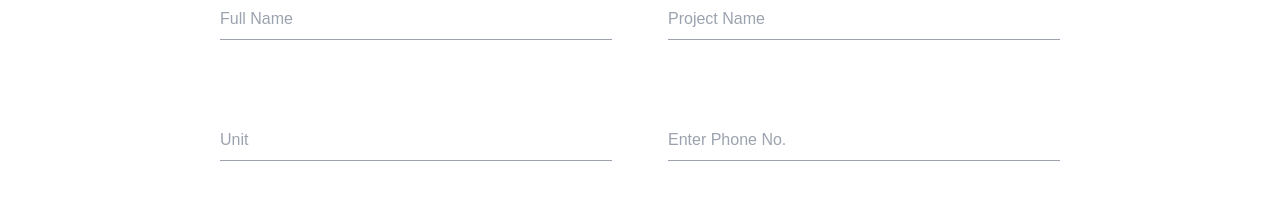
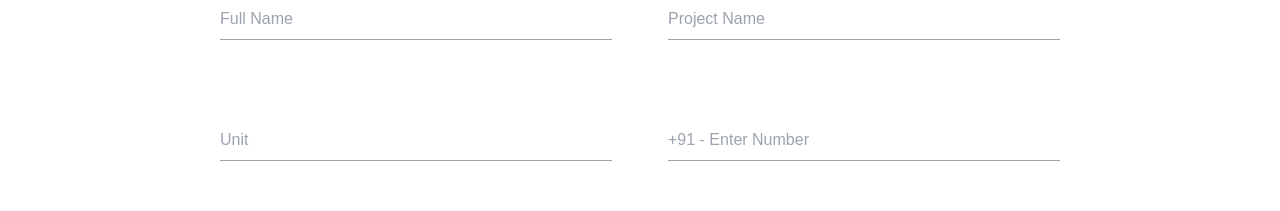
Before and after one commit to kazisolah114/golden-willows, a Next.js app: page / in a window 1280 px wide. Shown: the part 3560-3771 px from the top of the page. Built offline with nearby package versions, Linux system fonts and the light colour scheme; a web font is replaced by a local one.

Commit message:
made number related modificoations

```diff
--- a/src/components/Floating/Floating.jsx
+++ b/src/components/Floating/Floating.jsx
@@ -89,7 +89,7 @@ const Floating = () => {
                         />
                         <input
                             type="text"
-                            placeholder="Enter Phone No."
+                            placeholder="+91 - Enter Number"
                             name="phone"
                             className="border-b border-gray-300 text-gray-800 outline-none py-2 w-full mb-10"
                             value={formData.phone}
--- a/src/pages/HomePage/AccessDetails/AccessDetails.jsx
+++ b/src/pages/HomePage/AccessDetails/AccessDetails.jsx
@@ -1,5 +1,6 @@
 "use client";
 import OtpInput from '@/components/OtpInput/OtpInput';
+import PhoneNumber from '@/components/PhoneNumber/PhoneNumber';
 import React, { useState } from 'react';
 
 const AccessDetails = ({ set_show_plan }) => {
@@ -82,9 +83,10 @@ const AccessDetails = ({ set_show_plan }) => {
                         onChange={handleChange}
                         required
                     />
+                    {/* <PhoneNumber /> */}
                     <input
                         type="text"
-                        placeholder='Enter Phone No.'
+                        placeholder='+91 - Enter Number'
                         className='border-b border-gray-400 outline-none py-2'
                         name="phone"
                         value={formData.phone}
```
